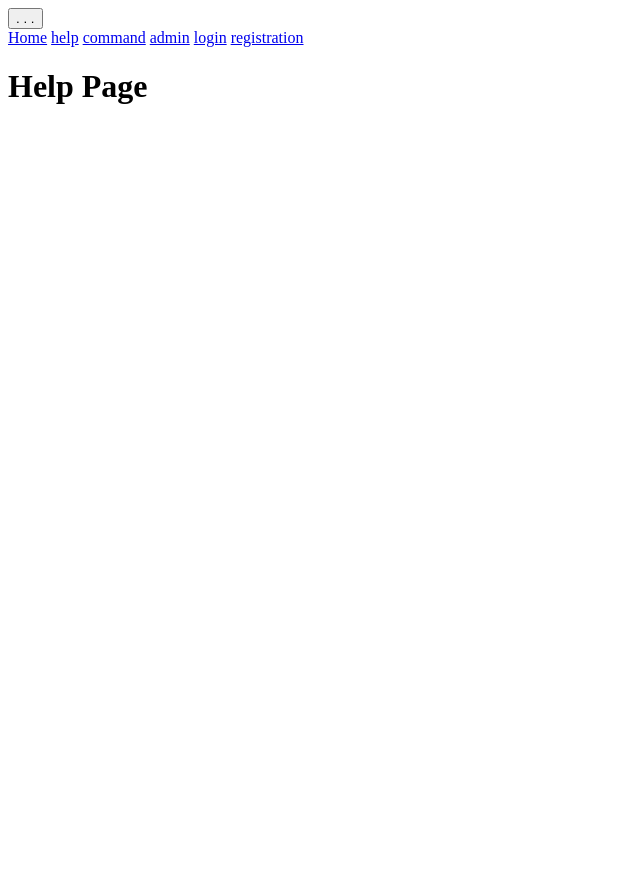
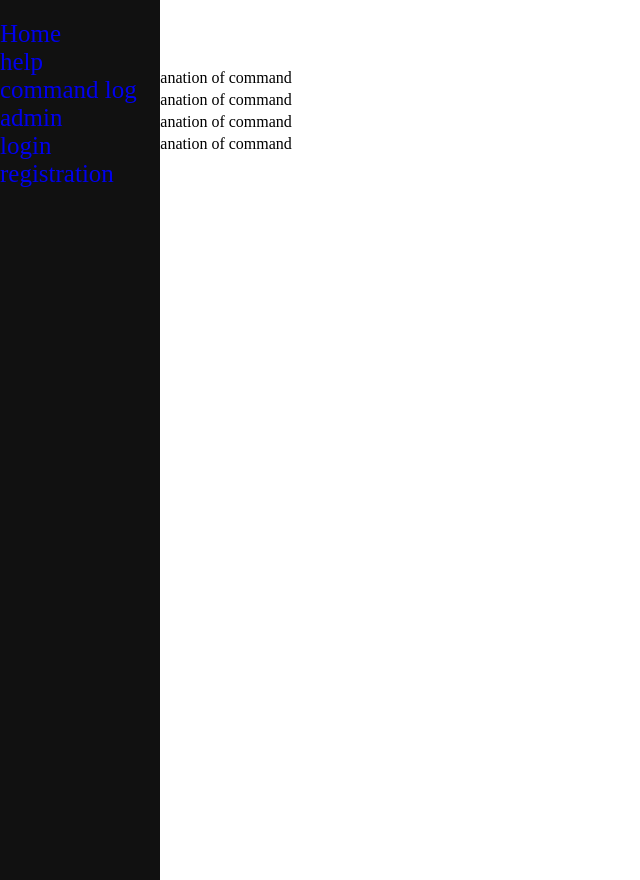
Before and after one commit to 112RG/QQVA, a Django app: page /help/ in a window 1280 px wide. Shown: the whole page, without its empty margins (0-640 px from the left). Run offline with Django 4.2, Linux system fonts and the light colour scheme.

Commit message:
working sidenav bar

```diff
--- a/main/templates/main/base.html
+++ b/main/templates/main/base.html
@@ -5,20 +5,40 @@
     </head>
 
     <body>
+        <style type="text/css">
+            .sidenav {
+                height:100%;
+                width:160px;
+                position: fixed;
+                z-index:1;
+                top:0;
+                left:0;
+                background-color: #111;
+                overflow-x: hidden;
+                padding-top: 20px;
+            }
+        .sidenav a {
+            padding: 6px 8px 6px 16xp;
+            text-decoration: none;
+            font: #818181;
+            font-size: 25px;
+            display: block;
+        }
 
-        <div class="dropdown">
-            <button onclick="myFunction()" class="dropbtn">. . .</button>
-            <div id="myDropdown" class="dropdown-content">
+        .sidenav a:hover {
+            color: #f1f1f1;
+        }
+        </style>
+        <div class="sidenav">
             <a href="/home/">Home</a>
             <a href="/help/">help</a>
-                <a href="/command/">command</a>
+            <a href="/command/">command log</a>
             <!-- need to change the admin page -->
             <a href="/admin/">admin</a>
             <a href="/login/">login</a>
             <a href="/rego/">registration</a>
         </div>
-        </div>
-        <div id="content", name="content">
+        <div id="content", name="content", class="main">
             {% block content %}
             {% endblock %}
         </div>
--- a/main/templates/main/help.html
+++ b/main/templates/main/help.html
@@ -1,10 +1,28 @@
 {% extends 'main/base.html' %}
 
 {% block title %}
-Home Page
+Help Page
 {% endblock %}
 
 {% block content %}
 <h1>Help Page</h1>
 
+<table>
+    <tr>
+        <th>first command</th>
+        <td>explanation of command</td>
+    </tr>
+    <tr>
+        <th>second command</th>
+        <td>explanation of command</td>
+    </tr>
+    <tr>
+        <th>third command</th>
+        <td>explanation of command</td>
+    </tr>
+    <tr>
+        <th>fourth command</th>
+        <td>explanation of command</td>
+    </tr>
+</table>
 {% endblock %}
```
Lines whose indentation alone changed are shown as unchanged.
